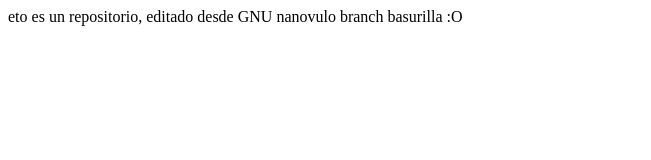
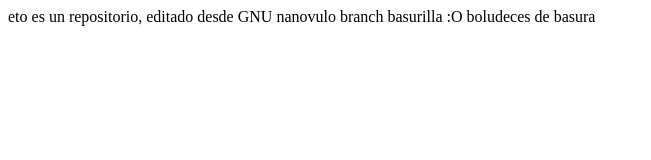
Before and after one commit to jeleo98/basurero, a plain HTML site: page index.html in a window 1280 px wide. Shown: the whole page, without its empty margins (0-651 px from the left). Drawn offline with Linux system fonts and the light colour scheme.

Commit message:
bauramersh

```diff
--- a/index.html
+++ b/index.html
@@ -10,6 +10,7 @@
     <div>
         eto es un repositorio, editado desde GNU nanovulo
 	branch basurilla :O
+    boludeces de basura
     </div>
 
 </body>
```
